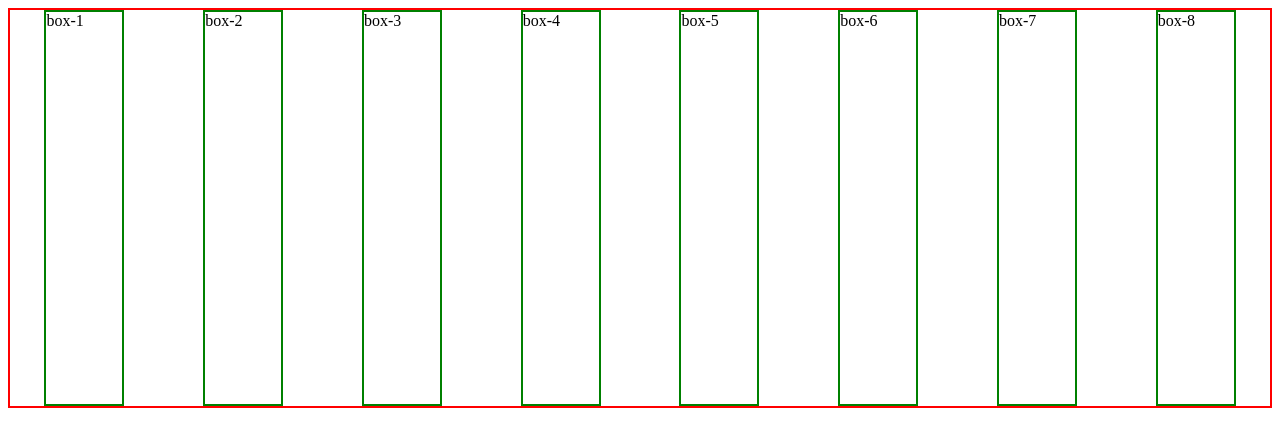
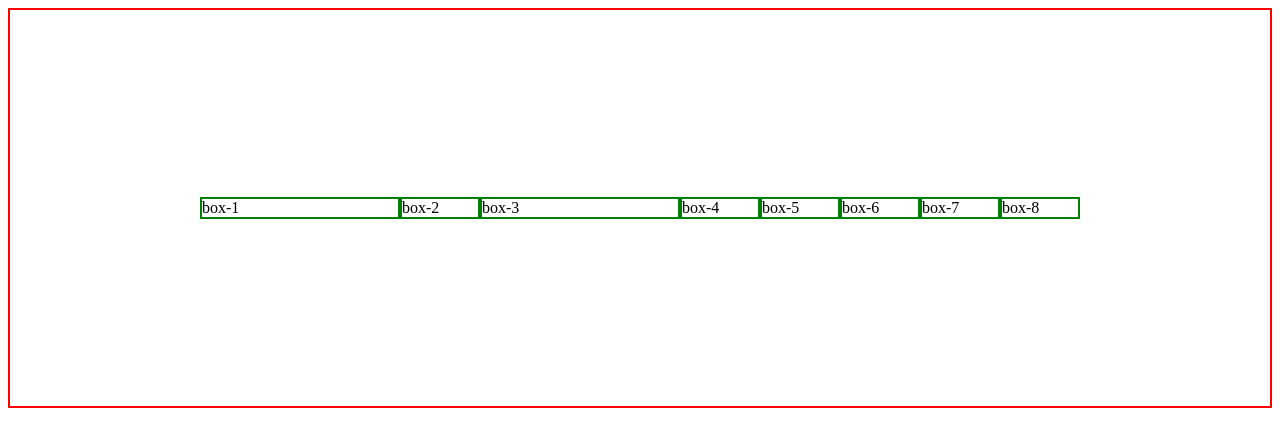
Before and after one commit to rajak7549/Web-Development-Project, a plain HTML site: page LearnCSS/11.FlexBox/index.html in a window 1280 px wide. Drawn offline with Linux system fonts and the light colour scheme.

Commit message:
flexupdate

```diff
--- a/LearnCSS/11.FlexBox/index.html
+++ b/LearnCSS/11.FlexBox/index.html
@@ -8,14 +8,14 @@
 </head>
 <body>
     <div class="container">
-        <div class="box">box-1</div>
-        <div class="box">box-2</div>
-        <div class="box">box-3</div>
-        <div class="box">box-4</div>
-        <div class="box">box-5</div>
-        <div class="box">box-6</div>
-        <div class="box">box-7</div>
-        <div class="box">box-8</div>
+        <div class="box" id="box-1">box-1</div>
+        <div class="box" id="box-2">box-2</div>
+        <div class="box" id="box-3">box-3</div>
+        <div class="box" id="box-4">box-4</div>
+        <div class="box" id="box-5">box-5</div>
+        <div class="box" id="box-6">box-6</div>
+        <div class="box" id="box-7">box-7</div>
+        <div class="box" id="box-8">box-8</div>
     </div>
 
 </body>
--- a/LearnCSS/11.FlexBox/style.css
+++ b/LearnCSS/11.FlexBox/style.css
@@ -6,15 +6,41 @@
     border: 2px solid red;
     display: flex;
     /* flex-direction: column; */
-    flex-wrap: wrap;
-    gap: 10px;
+    /* flex-wrap: wrap wrap-reverse; */
+    /* gap: 10px; */
     /* row-gap: 10px; */
     /* column-gap: 20px; */
     flex-flow: wrap row;
-    justify-content: space-around;
+    /* justify-content: center; */
+    /* justify-content: flex-start; */
+    justify-content: center;
+    /* align-items: center; */
+    /* align-items: flex-start; */
+    align-items: center;
+    /* align-content: flex-start; */
+    /* align-content: space-between; */
+    align-content: space-evenly;
 }
 
 .box{
     border: 2px solid green;
     width: 80px;
+    /* flex-basis: 25%; */
+
 }
+#box-1{
+    /* order: 1;
+    flex-grow: 1;
+    flex-shrink: 2; */
+    flex-basis: 200px; /* this is used to incesese  the initial width in the main direction for particular child*/
+
+}
+
+#box-3{
+    flex: 0 0 200px;
+    align-self: flex-start;
+}
+#box-4{
+    /* flex-shrink: 4; */
+
+}
```
